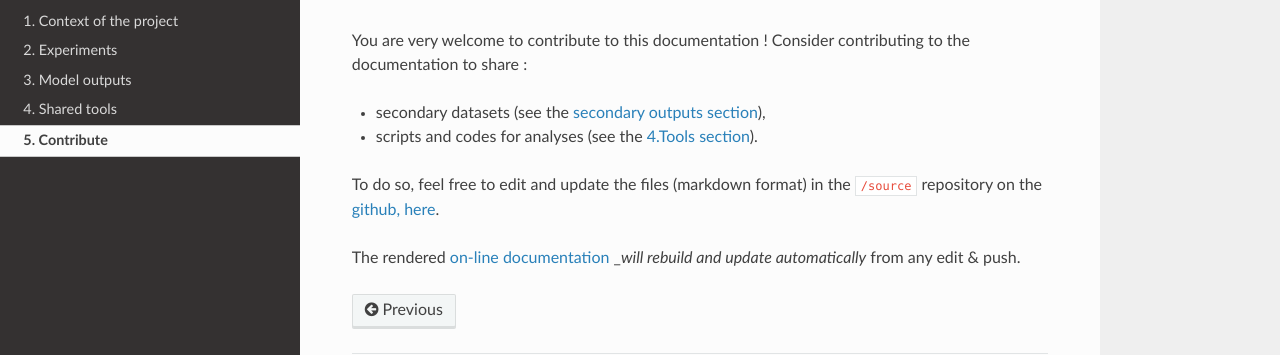
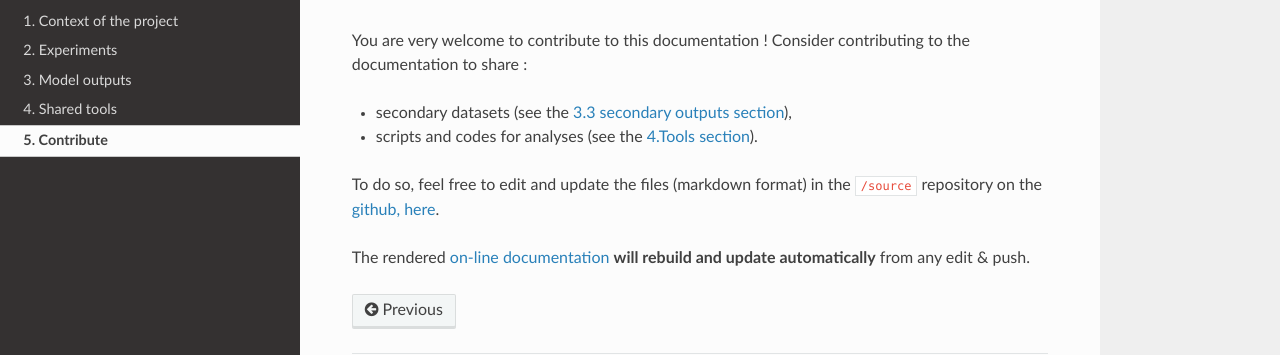
Before and after one commit to imhotep-project/doc-imhotep, a Sphinx documentation site: the page built from source/5-Contribute.md, in a window 1280 px wide. Shown: the part 131-486 px from the top of the page. Built offline with Sphinx 7.4.7 and the Read the Docs theme 2.0.0, drawn with Linux system fonts in a browser that asks for light colours.

Commit message:
contribute fix

```diff
--- a/source/5-Contribute.md
+++ b/source/5-Contribute.md
@@ -1,9 +1,9 @@
 # 5. Contribute
 
 You are very welcome to contribute to this documentation ! Consider contributing to the documentation to share :
-* secondary datasets (see the [secondary outputs section](https://doc-imhotep.readthedocs.io/en/latest/3-Model-outputs.html#secondary-outputs-shared-on-jean-zay)),
+* secondary datasets (see the [3.3 secondary outputs section](https://doc-imhotep.readthedocs.io/en/latest/3-Model-outputs.html#secondary-outputs-shared-on-jean-zay)),
 * scripts and codes for analyses (see the [4.Tools section](https://doc-imhotep.readthedocs.io/en/latest/4-Tools.html)).
 
 To do so, feel free to edit and update the files (markdown format) in the  `/source` repository on the [github, here](https://github.com/imhotep-project/doc-imhotep).
 
-The rendered [on-line documentation](https://doc-imhotep.readthedocs.io/en/latest/index.html) __will rebuild and update automatically_ from any edit & push.
+The rendered [on-line documentation](https://doc-imhotep.readthedocs.io/en/latest/index.html) __will rebuild and update automatically__ from any edit & push.
```
